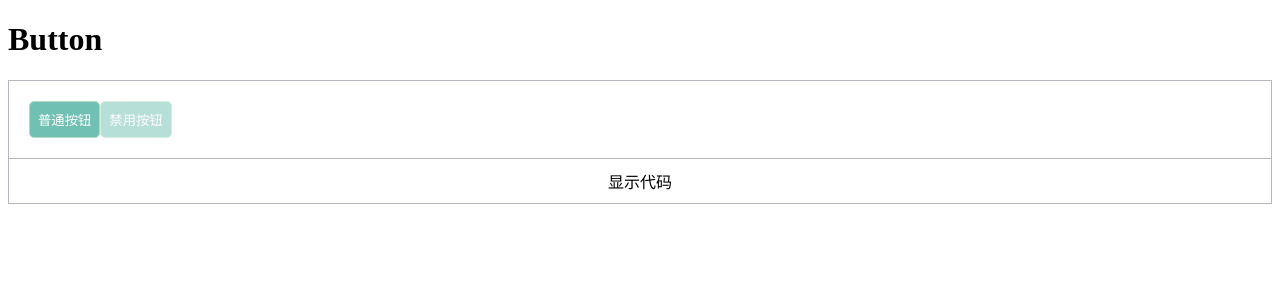
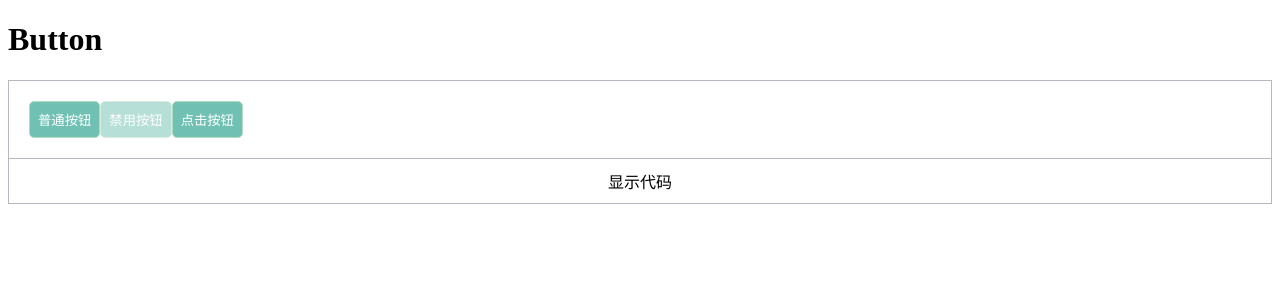
Before and after one commit to isaacy-125/UnnamedUI, a React app: page / in a window 1280 px wide. Shown: the top 300 px of the page. Built offline with nearby package versions, Linux system fonts and the light colour scheme; the HTML template or start-up script is replaced by a standard one.

Commit message:
[ADD]增加打包shell

```diff
--- a/package.json
+++ b/package.json
@@ -5,7 +5,7 @@
   "main": "lib/components/index.js",
   "scripts": {
     "build": "webpack --config webpack.config.js --mode=production",
-    "export": "webpack --config webpack.export.js --mode=production",
+    "export": "bash ./initexport.sh && webpack --config webpack.export.js --mode=production",
     "start": "npm run dev",
     "dev": "webpack-dev-server --mode=development --open",
     "test": "echo \"Error: no test specified\" && exit 1"
--- a/src/Layout.tsx
+++ b/src/Layout.tsx
@@ -6,6 +6,7 @@ const Layout: React.FC = () => {
     const UnButtonCode = `
         <UnButton>普通按钮</UnButton>
         <UnButton disabled>禁用按钮</UnButton>
+        <UnButton onClick={() => console.log('here')}>点击按钮</UnButton>
     `;
     return (
         <>
@@ -15,6 +16,7 @@ const Layout: React.FC = () => {
             >
                 <UnButton>普通按钮</UnButton>
                 <UnButton disabled>禁用按钮</UnButton>
+                <UnButton onClick={() => console.log('here')}>点击按钮</UnButton>
             </UnCodeCard>
         </>
     );
```
Also changed, not shown: src/exports.tsx (+6 -2 lines), 2 other files (tests, documents, lock files or other folders).
